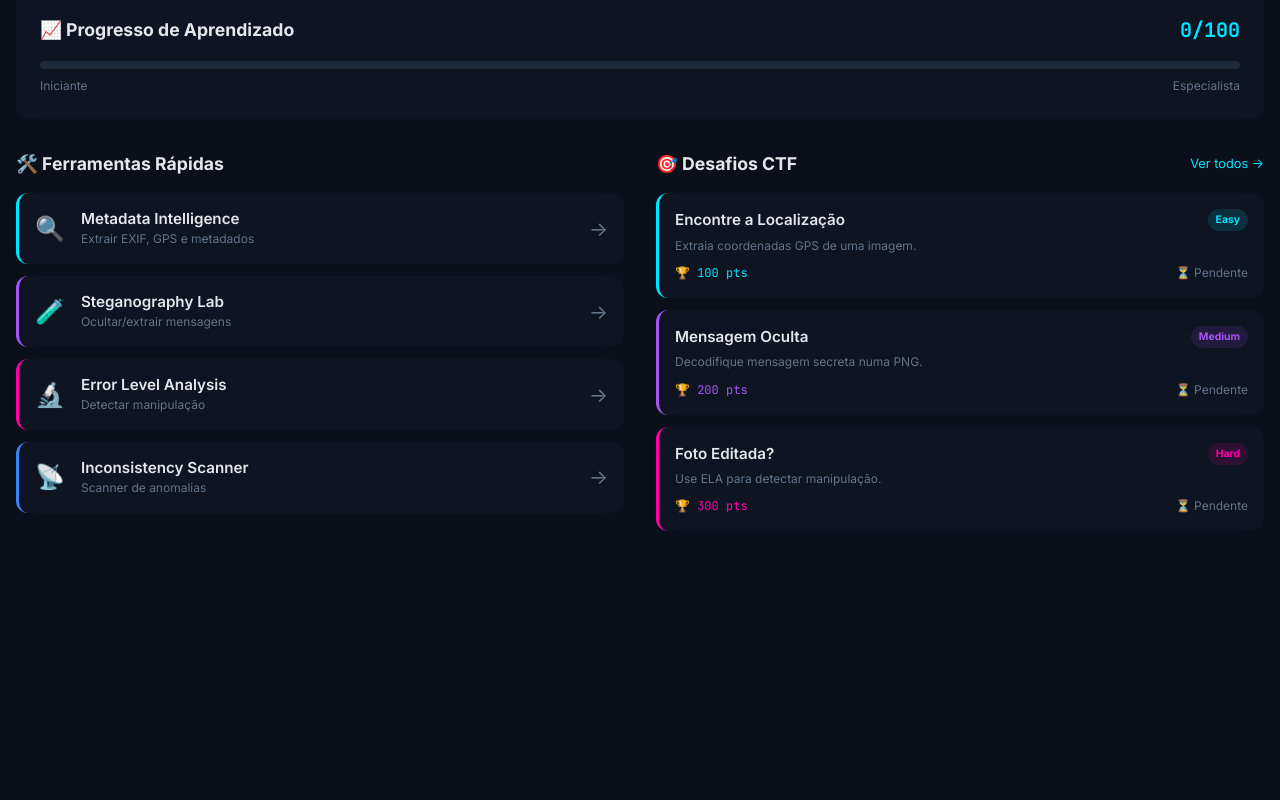
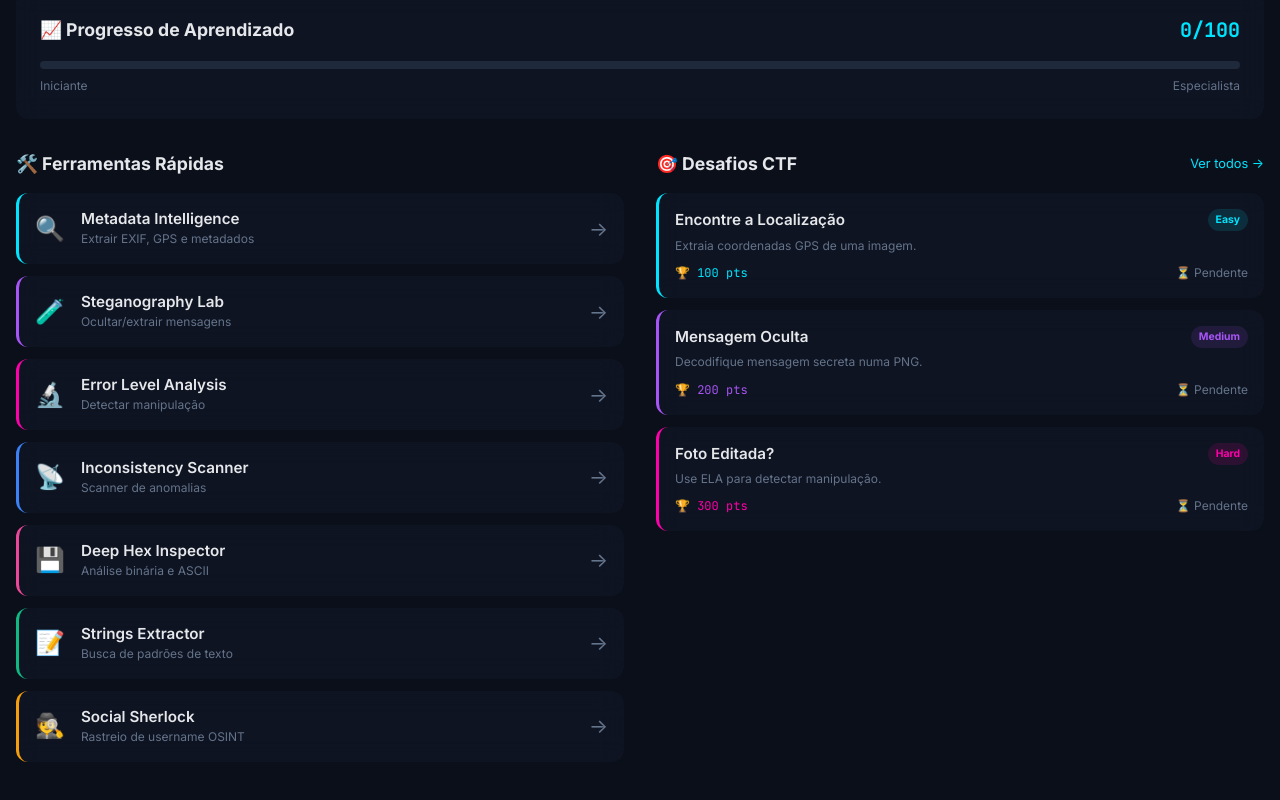
Before and after one commit to allanaulasparticulares/tracelab-osint, a Next.js app: page /dashboard in a window 1280 px wide. Shown: the part 364-1164 px from the top of the page. Before the commit the page ends 983 px from the top, so only its background shows below. Built offline with nearby package versions, Linux system fonts and the light colour scheme; no server answers.

Commit message:
fix: Expand Quick Tools on Dashboard to show all 7 modules

```diff
--- a/src/app/dashboard/page.tsx
+++ b/src/app/dashboard/page.tsx
@@ -82,6 +82,9 @@ export default function DashboardPage() {
     { name: 'Steganography Lab', icon: '🧪', href: '/lab', color: '#a855f7', desc: 'Ocultar/extrair mensagens' },
     { name: 'Error Level Analysis', icon: '🔬', href: '/lab', color: '#ff00aa', desc: 'Detectar manipulação' },
     { name: 'Inconsistency Scanner', icon: '📡', href: '/lab', color: '#3b82f6', desc: 'Scanner de anomalias' },
+    { name: 'Deep Hex Inspector', icon: '💾', href: '/lab', color: '#ec4899', desc: 'Análise binária e ASCII' },
+    { name: 'Strings Extractor', icon: '📝', href: '/lab', color: '#10b981', desc: 'Busca de padrões de texto' },
+    { name: 'Social Sherlock', icon: '🕵️', href: '/lab', color: '#f59e0b', desc: 'Rastreio de username OSINT' },
   ];
 
   const challenges = [
```
